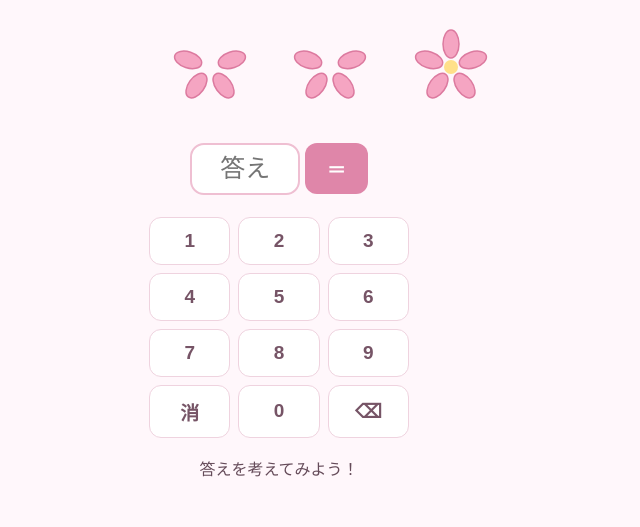
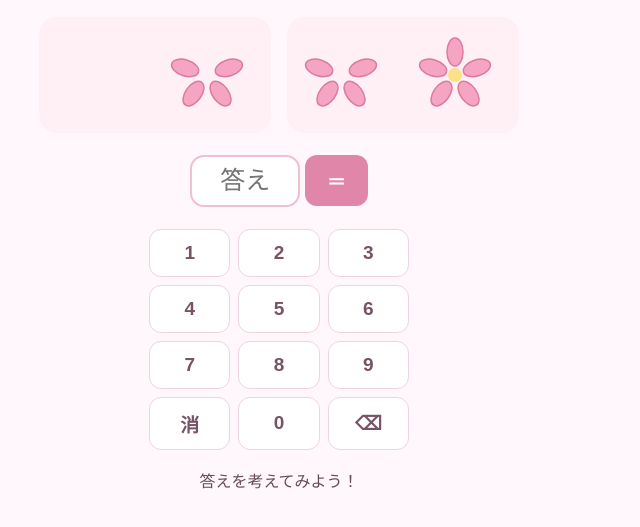
Before and after one commit to ydevelopjapan-oss/TenFrameCalculater, a plain HTML site: page index.html in a window 1280 px wide. Shown: the part 151-678 px from the top of the page, without its empty margins (361-1001 px from the left). Drawn offline with Linux system fonts and the light colour scheme.

Commit message:
Update index.html

```diff
--- a/index.html
+++ b/index.html
@@ -15,13 +15,6 @@ body {
 }
 h1 { color: #d878a0; font-size: 25px; }
 .problem { font-size: 38px; font-weight: bold; margin: 20px; }
-.garden {
-  display: grid;
-  grid-template-columns: repeat(4,1fr);
-  gap: 3px;
-  max-width: 480px;
-  margin: auto;
-}
 .flower { width: 100%; max-width: 100px; }
 .name { font-weight: bold; }
 .count { font-size: 13px; color: #b18b9e; }
@@ -65,26 +58,49 @@ button:active { transform: scale(.96); }
   to { transform: scale(1); opacity: 1; }
 }
 .garden {
+  display: grid;
+  grid-template-columns: repeat(2, minmax(0, 1fr));
+  gap: 16px;
+  width: 100%;
+  max-width: 480px;
+  margin: 0 auto;
+  align-items: stretch;
+}
+
+.bed {
   position: relative;
+  min-width: 0;
   display: grid;
-  grid-template-columns: repeat(4, 1fr);
+  grid-template-columns: repeat(2, minmax(0, 1fr));
   align-items: center;
-  gap: 2px;
+  gap: 4px;
+  padding: 8px 4px;
+  background: #fff0f5;
+  border-radius: 18px;
+}
+
+.flower {
+  width: 100%;
+  min-width: 0;
+  max-width: 100px;
+  aspect-ratio: 1;
+}
+
+.flower svg {
+  display: block;
+  width: 100%;
+  height: 100%;
 }
 
 #tree {
   position: absolute;
-  left: 62.5%;
-  top: 0;
-  width: 25%;
-  height: 100%;
-  display: flex;
-  justify-content: center;
-  align-items: center;
+  left: 50%;
+  top: 50%;
+  width: 42%;
+  transform: translate(-50%, -50%);
   pointer-events: none;
-  z-index: 5;
+  z-index: 2;
 }
-
 #tree svg {
   width: 100%;
   max-width: 110px;
@@ -98,19 +114,31 @@ button:active { transform: scale(.96); }
 <div class="problem">4 ＋ 9</div>
 
 <div class="garden">
+
+  <!-- 左の花壇：B・A -->
+  <div class="bed bed-left">
     <div class="flower">
       <svg id="B" viewBox="0 0 100 100"></svg>
     </div>
+
     <div class="flower">
       <svg id="A" viewBox="0 0 100 100"></svg>
     </div>
+
+    <div id="tree"></div>
+  </div>
+
+  <!-- 右の花壇：D・C -->
+  <div class="bed bed-right">
     <div class="flower">
       <svg id="D" viewBox="0 0 100 100"></svg>
     </div>
+
     <div class="flower">
       <svg id="C" viewBox="0 0 100 100"></svg>
     </div>
-  <div id="tree"></div>
+  </div>
+
 </div>
 
 <div class="controls">
```
Lines whose indentation alone changed are shown as unchanged.
